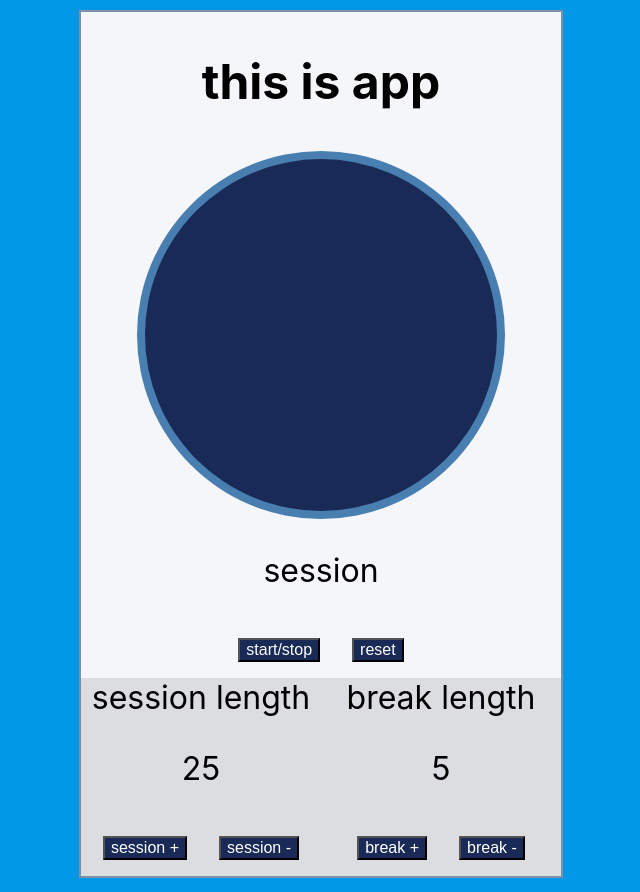
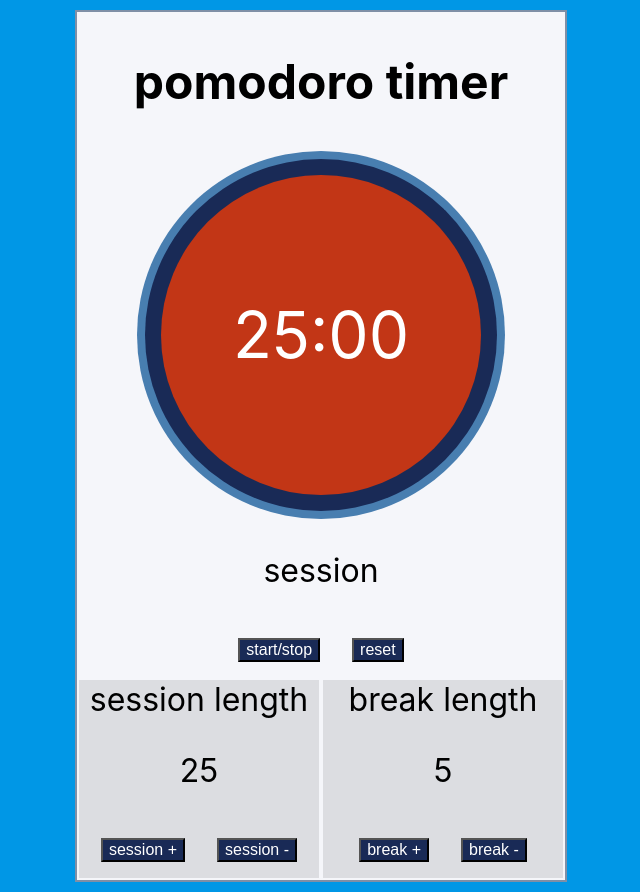
Before and after one commit to markoter/pomodoro-timer, a React (Create React App) app: page / in a window 1280 px wide. Shown: the whole page, without its empty margins (319-959 px from the left). Built offline with nearby package versions, Linux system fonts and the light colour scheme.

Commit message:
finish style for now

```diff
--- a/src/App.js
+++ b/src/App.js
@@ -114,7 +114,7 @@ function App() {
 
   return (
     <div id="app">
-      <h2 id="header">this is app</h2>
+      <h2 id="header">pomodoro timer</h2>
       <ClockComp
         time={showTime(state.timer)}
         sessionOn={state.sessionOn}
--- a/src/index.css
+++ b/src/index.css
@@ -68,7 +68,6 @@ body {
   display: flex;
   justify-content: center;
   align-items: center;
-  display: none;
 }
 #app #clock #pomodoro-circle-out #pomodoro-progress #pomodoro #time-left {
   font-size: 4rem;
@@ -78,6 +77,7 @@ body {
   display: flex;
 }
 #app #controllers-part .labels {
+  margin: 2px;
   background-color: var(--color-app-secondary);
   width: 15rem;
   display: flex;
--- a/src/index.scss
+++ b/src/index.scss
@@ -39,7 +39,6 @@ body {
   justify-content: center;
   align-items: center;
 
-  #header {}
 
   #clock {
     display: flex;
@@ -76,7 +75,6 @@ body {
           display: flex;
           justify-content: center;
           align-items: center;
-          display: none;
 
           #time-left {
             font-size: 4rem;
@@ -93,6 +91,7 @@ body {
     display: flex;
 
     .labels {
+      margin: 2px;
       background-color: var(--color-app-secondary);
       // border: 2px solid var(--color-borders);
       width: 15rem;
```
Also changed, not shown: 1 other file (tests, documents, lock files or other folders).
